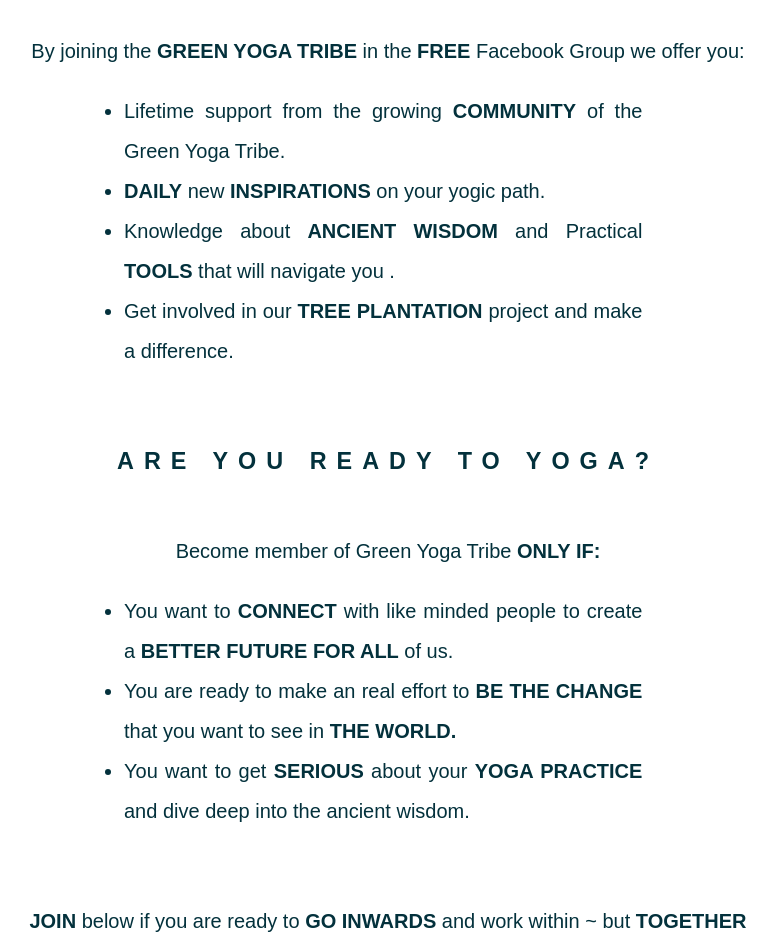
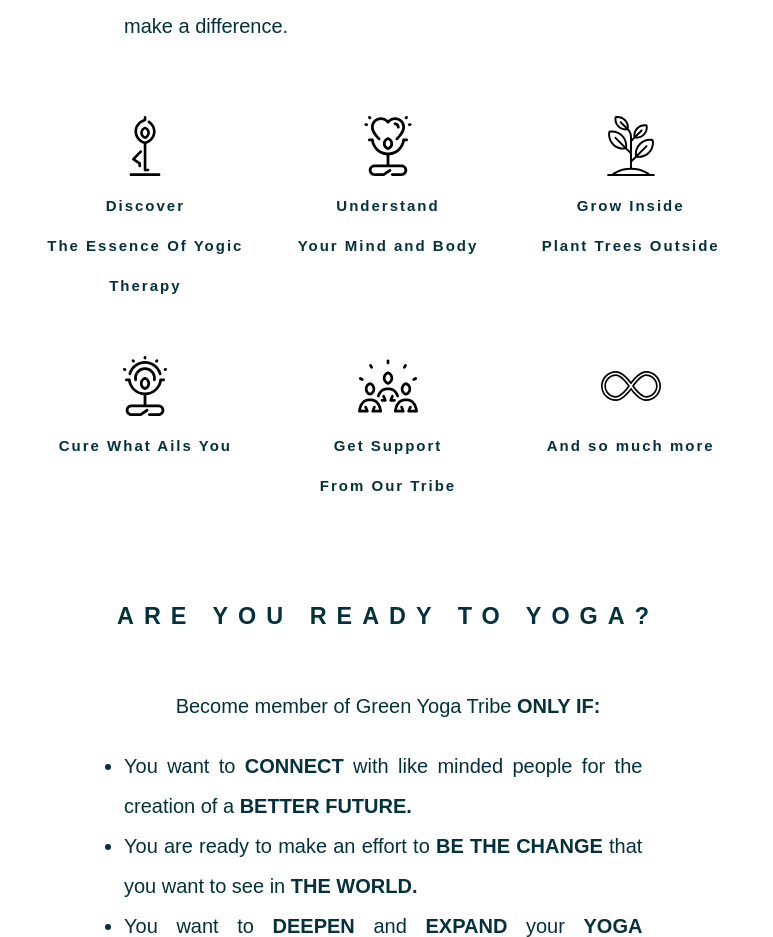
Before and after one commit to safouman/green-yoga-landing-page, a Gatsby site: page / in a window 1280 px wide. Shown: the part 1164-2101 px from the top of the page, without its empty margins (252-1025 px from the left). Built offline with nearby package versions, Linux system fonts and the light colour scheme; Gatsby itself is replaced by a stand-in of ours.

Commit message:
final iteration 18-06

```diff
--- a/src/components/header/header.component.js
+++ b/src/components/header/header.component.js
@@ -17,11 +17,11 @@ const Header = () => (
         </div>
         <div className="subhead">
           {" "}
-          Green Yoga wants to support you on your way to find your true self.
+          Green Yoga wants to support you on your way to find yourSelf.
         </div>
         <Button btn_text="Join now our FREE FACEBOOK group" />
+        <FullLady className="full-lady"></FullLady>
       </div>
-      <FullLady className="full-lady"></FullLady>
     </div>
 
     <LeftCornerLeaves className="left-corner-leaves" />
--- a/src/components/header/header.styles.scss
+++ b/src/components/header/header.styles.scss
@@ -47,7 +47,6 @@ header {
   transform: translate(0, 50%);
   @media only screen and (max-width: 1100px) {
     bottom: 3rem;
-    width: 22vw;
   }
 }
 .right-corner-leaves {
@@ -58,7 +57,9 @@ header {
   transform: translate(10%, 50%);
   @media only screen and (max-width: 1100px) {
     bottom: 3rem;
-    width: 20vw;
+  }
+  @media only screen and (min-width: 1700px) {
+    right: -1rem;
   }
 }
 .header-text {
@@ -66,6 +67,7 @@ header {
   flex-direction: column;
   align-items: center;
   justify-content: center;
+  height: 60vh;
 
   margin: 10rem;
   letter-spacing: 0.1rem;
--- a/src/components/layout.scss
+++ b/src/components/layout.scss
@@ -12,13 +12,14 @@ html {
   overflow-x: hidden;
 
   @media only screen and (max-width: 600px) {
-    // width < 1200?
-    font-size: 56.25%; //1 rem = 9px, 9/16 = 50%
+    font-size: 56.25%;
   }
 
   @media only screen and (max-width: 900px) {
-    // width < 900?
-    font-size: 50%; //1 rem = 8px, 8/16 = 50%
+    font-size: 50%;
+  }
+  @media only screen and (min-width: 1700px) {
+    font-size: 100%;
   }
 }
 body {
@@ -66,12 +67,16 @@ main {
   display: flex;
   flex-direction: column;
   align-items: center;
-  top: -27rem;
+  top: -20em;
   position: relative;
-  margin-bottom: -27rem;
-  @media only screen and (max-width: 1100px) {
-    top: -37rem;
-    margin-bottom: -37rem;
+  margin-bottom: -20rem;
+  @media only screen and (max-width: 900px) {
+    top: -30rem;
+    margin-bottom: -30rem;
+  }
+  @media only screen and (max-width: 600px) {
+    top: -25rem;
+    margin-bottom: -25rem;
   }
 }
 
@@ -82,45 +87,7 @@ main {
   justify-content: center;
   align-items: center;
 
-  & > ul {
-    position: relative;
-
-    margin: 2rem;
-    flex-wrap: wrap;
-    font-size: 1.5rem;
-    text-align: center;
-    display: flex;
-
-    & > li {
-      flex: 1 0 25%; /* explanation below */
-      margin: 5px;
-      text-decoration: none;
-      color: #03323d;
-      list-style: none;
-      margin: 2rem;
-
-      & > .benefit-container {
-        display: flex;
-        flex-direction: column;
-        justify-content: end;
-        align-items: center;
-        font-size: small;
-
-        font-weight: bold;
-
-        & > .benefit {
-          width: 8rem;
-          padding: 1rem;
-        }
-        & > span {
-          letter-spacing: 0.2rem;
-        }
-      }
-    }
-  }
   @media only screen and (max-width: 1100px) {
-    flex-direction: column-reverse;
-    width: 70vw;
   }
 }
 .about-gy {
@@ -143,6 +110,7 @@ main {
       width: 80%;
       @media only screen and (max-width: 900px) {
         margin-left: 0rem;
+        width: 100%;
       }
     }
   }
@@ -151,9 +119,45 @@ main {
     letter-spacing: 1rem;
     text-transform: uppercase;
     margin: 5rem;
+    width: 100%;
   }
   .last-call {
     margin-top: 5rem;
+  }
+  & .benfits-list {
+    position: relative;
+
+    margin: 2rem;
+    flex-wrap: wrap;
+    font-size: 1.5rem;
+    text-align: center;
+    display: flex;
+
+    & > li {
+      flex: 1 0 25%; /* explanation below */
+      margin: 5px;
+      text-decoration: none;
+      color: #03323d;
+      list-style: none;
+      margin: 2rem;
+
+      & > .benefit-container {
+        display: flex;
+        flex-direction: column;
+        justify-content: end;
+        align-items: center;
+
+        font-weight: bold;
+
+        & > .benefit {
+          width: 8rem;
+          padding: 1rem;
+        }
+        & > span {
+          letter-spacing: 0.2rem;
+        }
+      }
+    }
   }
 }
 
--- a/src/pages/index.js
+++ b/src/pages/index.js
@@ -15,7 +15,39 @@ const IndexPage = () => (
     <SEO title="Green Yoga" />
 
     <div className="benefits-container">
+      <div className="about-gy">
+        <h2 className="headline-2">
+          FREE Facebook Group <br />
+          For Green Yogis & Yoginis
+        </h2>
+        <div>
+          <span>
+            Join our <strong>FREE </strong>Facebook Group for yogis, yoginis and
+            tree lovers.
+            <br />
+            <strong>GREEN YOGA</strong> want to spread yoga and plant trees
+            <strong> WITH YOU.</strong> <br /> <br />
+            By joining the <strong>GREEN YOGA TRIBE</strong> in the{" "}
+            <strong>FREE</strong> Facebook Group we offer you:
             <ul>
+              <li>
+                Support from the Green Yoga Tribe <strong>COMMUNITY.</strong>
+              </li>
+              <li>
+                <strong>DAILY INSPIRATIONS</strong> on your yogic path.
+              </li>
+              <li>
+                Knowledge about <strong>ANCIENT WISDOM</strong> and Practical{" "}
+                <strong>TOOLS </strong>to navigate.
+              </li>
+              <li>
+                To get involved in our <strong>TREE PLANTATION</strong> project
+                and make a difference.
+              </li>
+            </ul>
+          </span>
+        </div>
+        <ul className="benfits-list">
           <li>
             <div className="benefit-container">
               <Yoga className="benefit"></Yoga>
@@ -58,40 +90,6 @@ const IndexPage = () => (
             </div>
           </li>
         </ul>
-      <div className="about-gy">
-        <h2 className="headline-2">
-          FREE Facebook Group <br />
-          For Green Yogis & Yoginis
-        </h2>
-        <div>
-          <span>
-            Join our <strong>FREE </strong>Facebook Group for yogis, yoginis and
-            tree lovers.
-            <br />
-            <strong>GREEN YOGA</strong> want to spread yoga and plant trees
-            together <strong>WITH YOU.</strong> <br /> <br />
-            By joining the <strong>GREEN YOGA TRIBE</strong> in the{" "}
-            <strong>FREE</strong> Facebook Group we offer you:
-            <ul>
-              <li>
-                Lifetime support from the growing <strong>COMMUNITY</strong> of
-                the Green Yoga Tribe.
-              </li>
-              <li>
-                <strong>DAILY</strong> new <strong>INSPIRATIONS</strong> on your
-                yogic path.
-              </li>
-              <li>
-                Knowledge about <strong>ANCIENT WISDOM</strong> and Practical{" "}
-                <strong>TOOLS</strong> that will navigate you .
-              </li>
-              <li>
-                Get involved in our <strong>TREE PLANTATION</strong> project and
-                make a difference.
-              </li>
-            </ul>
-          </span>
-        </div>
         <h3 className="ready">Are you ready to yoga? </h3>
         <span>
           {" "}
@@ -99,28 +97,25 @@ const IndexPage = () => (
           <ul>
             <li>
               {" "}
-              You want to <strong>CONNECT</strong> with like minded people to
-              create a <strong>BETTER</strong>
-              <strong> FUTURE FOR ALL</strong> of us.{" "}
+              You want to <strong>CONNECT</strong> with like minded people for
+              the creation of a <strong>BETTER FUTURE.</strong>
             </li>
             <li>
               {" "}
-              You are ready to make an real effort to{" "}
+              You are ready to make an effort to
               <strong> BE THE CHANGE</strong> that you want to see in{" "}
               <strong>THE WORLD.</strong>
             </li>
             <li>
-              {" "}
-              You want to get <strong>SERIOUS</strong> about your{" "}
-              <strong>YOGA PRACTICE</strong> and dive deep into the ancient
-              wisdom.
+              You want to <strong>DEEPEN</strong> and <strong>EXPAND </strong>
+              your <strong>YOGA PRACTICE.</strong>
             </li>
           </ul>{" "}
         </span>
         <span className="last-call">
           {" "}
           <strong> JOIN</strong> below if you are ready to{" "}
-          <strong>GO INWARDS</strong> and work within ~ but{" "}
+          <strong>GO INWARDS</strong> and work within ~{" "}
           <strong>TOGETHER</strong>
         </span>{" "}
       </div>
```
Lines whose indentation alone changed are shown as unchanged.
